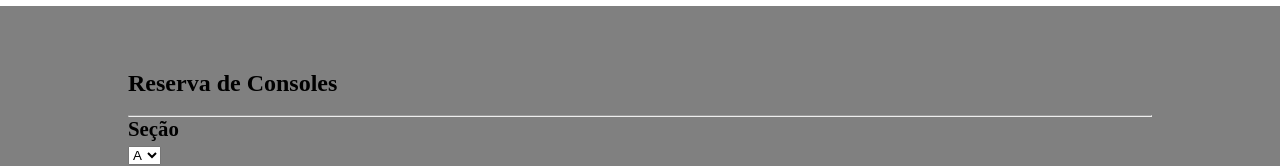
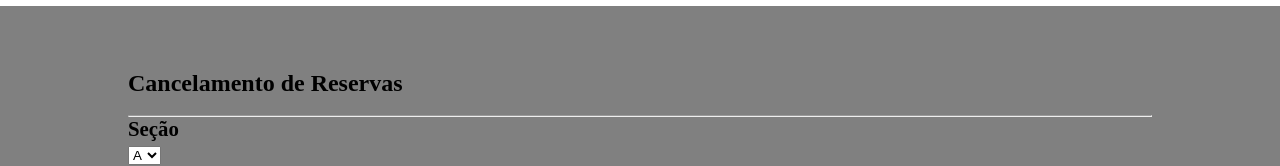
Before and after one commit to Gabriel-Sao-Pedro/Prototipo-RS, a plain HTML site: page Prototipo atualizado/home.html in a window 1280 px wide. Shown: the part 1865-2031 px from the top of the page. Drawn offline with Linux system fonts and the light colour scheme.

Commit message:
Update home.html

```diff
--- a/Prototipo atualizado/home.html
+++ b/Prototipo atualizado/home.html
@@ -378,7 +378,7 @@
             </table>
         </div>
         <div id="reserva">
-            <h2>Reserva de Consoles</h2><br><hr>
+            <h2>Cancelamento de Reservas</h2><br><hr>
             <form>
                 Seção<br>
                 <select name="Consoles" >
```
